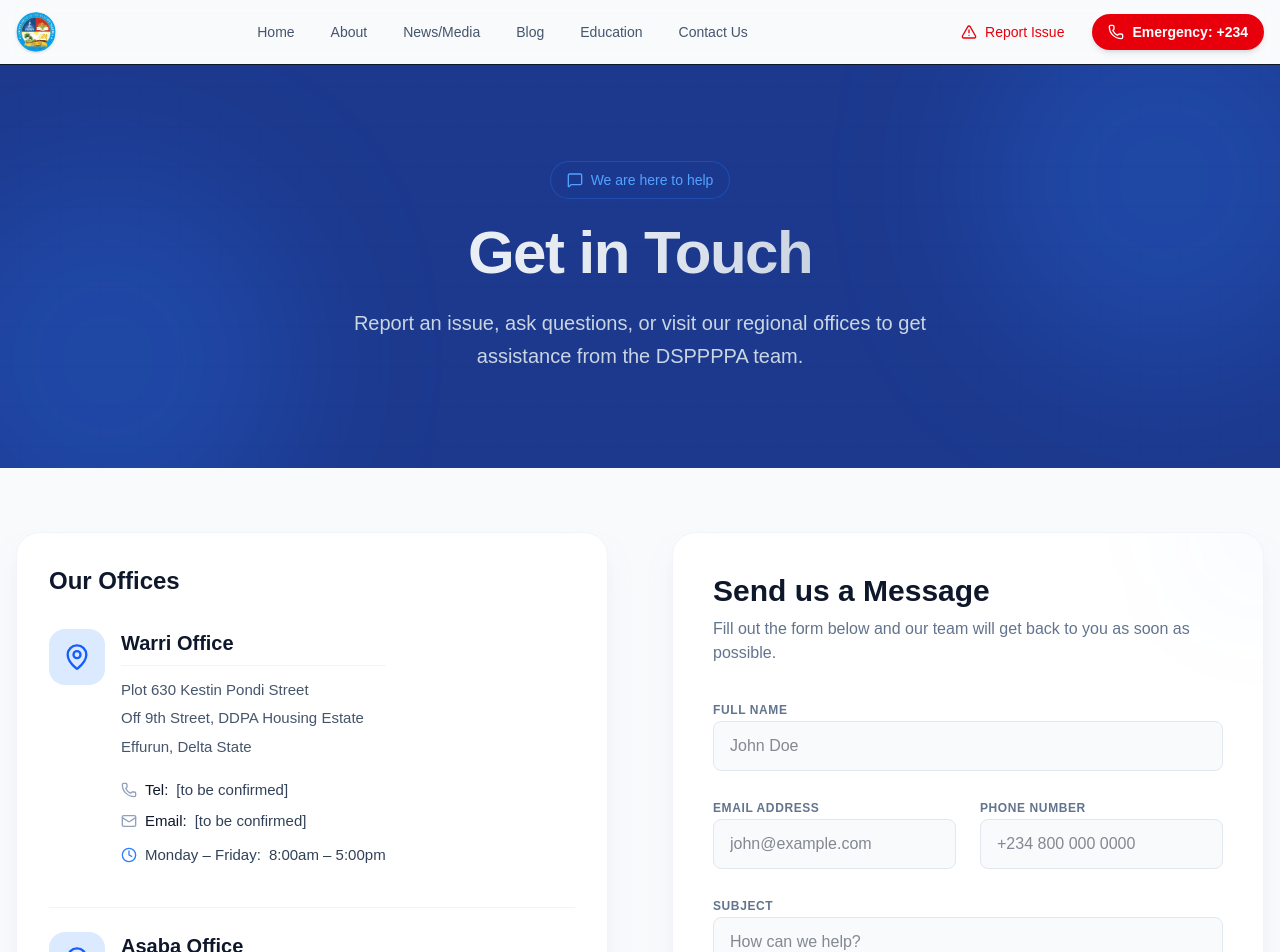
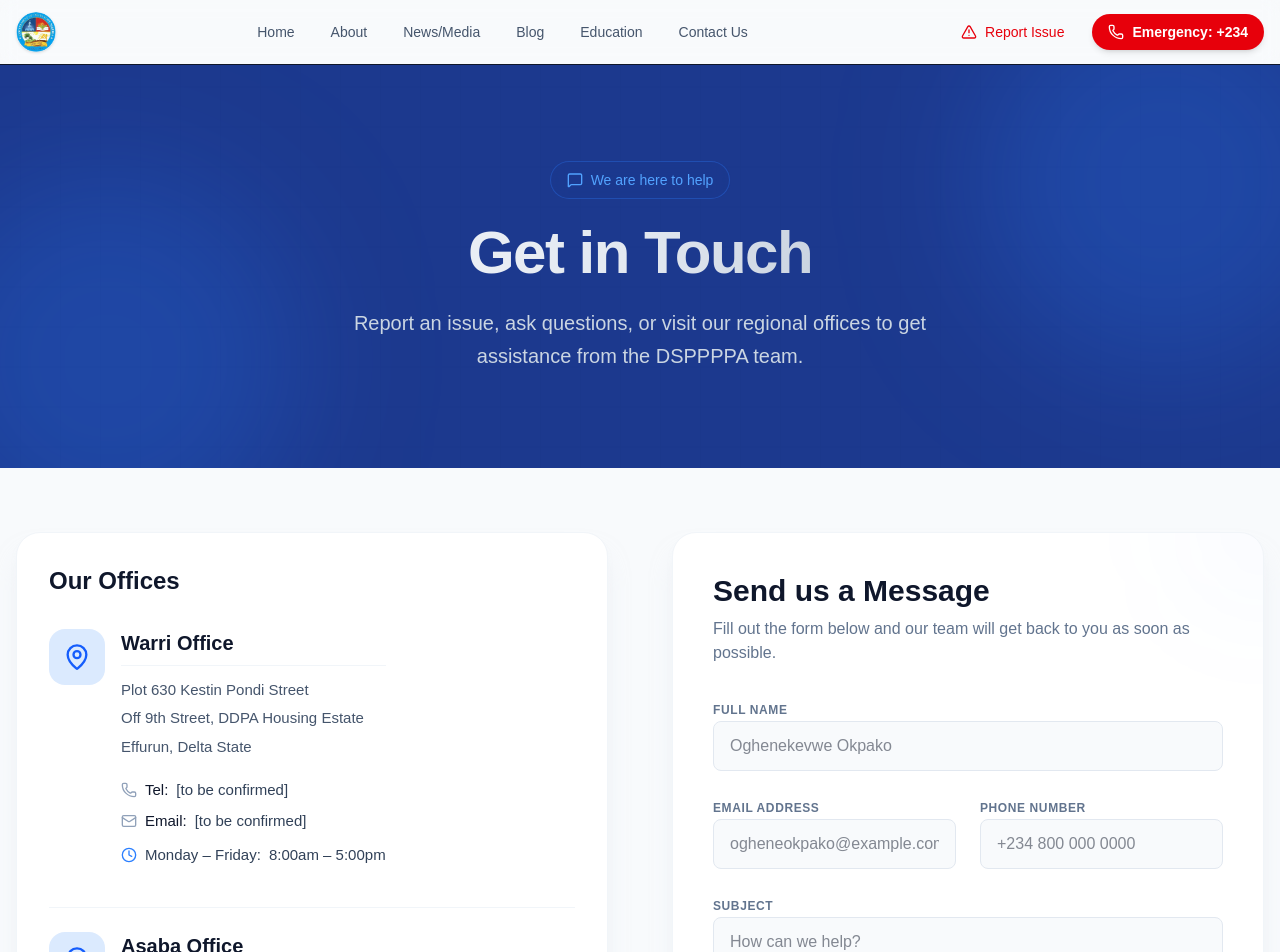
Before and after one commit to cloudpilothq/pppa, a Next.js app: page /contact in a window 1280 px wide. Shown: the top 952 px of the page. Built offline with nearby package versions, Linux system fonts and the light colour scheme.

Commit message:
Update team member visibility and contact form placeholders

```diff
--- a/src/app/about/page.tsx
+++ b/src/app/about/page.tsx
@@ -121,7 +121,7 @@ export default function AboutPage() {
                 { name: "Barr. Reuben Onojewho", title: "Director of Legal", img: "/leadership/Barr. Reuben Onojewho.jpg" },
                 { name: "Mr. Ashiponu Yemi Kenneth", title: "Director of Operations", img: "/leadership/Atseponu Yemi Kenneth.jpg" },
                 { name: "Mr. Godswill Omonuku", title: "Director of Administration", img: "/leadership/Godswill Omonuku.jpg" },
-                { name: "Mr. Efe Akpokiniovo", title: "SSA"},
+               //{ name: "Mr. Efe Akpokiniovo", title: "SSA"},
                 { name: "Mrs. Elo-Oghene Enakpodia", title: "Programme Analyst", img: "/leadership/Mrs. Elo-Oghene Enakpodia.jpg" },
               ].map((person, idx) => (
                 <div key={idx} className="flex flex-col items-center text-center">
--- a/src/app/contact/page.tsx
+++ b/src/app/contact/page.tsx
@@ -163,13 +163,13 @@ export default function ContactPage() {
 
                 <div className="space-y-2">
                   <label className="text-xs font-bold text-slate-500 uppercase tracking-wider">Full Name</label>
-                  <input required type="text" name="name" className="w-full px-4 py-3 bg-slate-50 rounded-lg border border-slate-200 focus:bg-white focus:outline-none focus:border-blue-500 focus:ring-2 focus:ring-blue-500/20 transition-all font-medium" placeholder="John Doe" />
+                  <input required type="text" name="name" className="w-full px-4 py-3 bg-slate-50 rounded-lg border border-slate-200 focus:bg-white focus:outline-none focus:border-blue-500 focus:ring-2 focus:ring-blue-500/20 transition-all font-medium" placeholder="Oghenekevwe Okpako" />
                 </div>
 
                 <div className="grid grid-cols-1 md:grid-cols-2 gap-6">
                   <div className="space-y-2">
                     <label className="text-xs font-bold text-slate-500 uppercase tracking-wider">Email Address</label>
-                    <input required type="email" name="email" className="w-full px-4 py-3 bg-slate-50 rounded-lg border border-slate-200 focus:bg-white focus:outline-none focus:border-blue-500 focus:ring-2 focus:ring-blue-500/20 transition-all font-medium" placeholder="john@example.com" />
+                    <input required type="email" name="email" className="w-full px-4 py-3 bg-slate-50 rounded-lg border border-slate-200 focus:bg-white focus:outline-none focus:border-blue-500 focus:ring-2 focus:ring-blue-500/20 transition-all font-medium" placeholder="ogheneokpako@example.com" />
                   </div>
                   <div className="space-y-2">
                     <label className="text-xs font-bold text-slate-500 uppercase tracking-wider">Phone Number</label>
```
